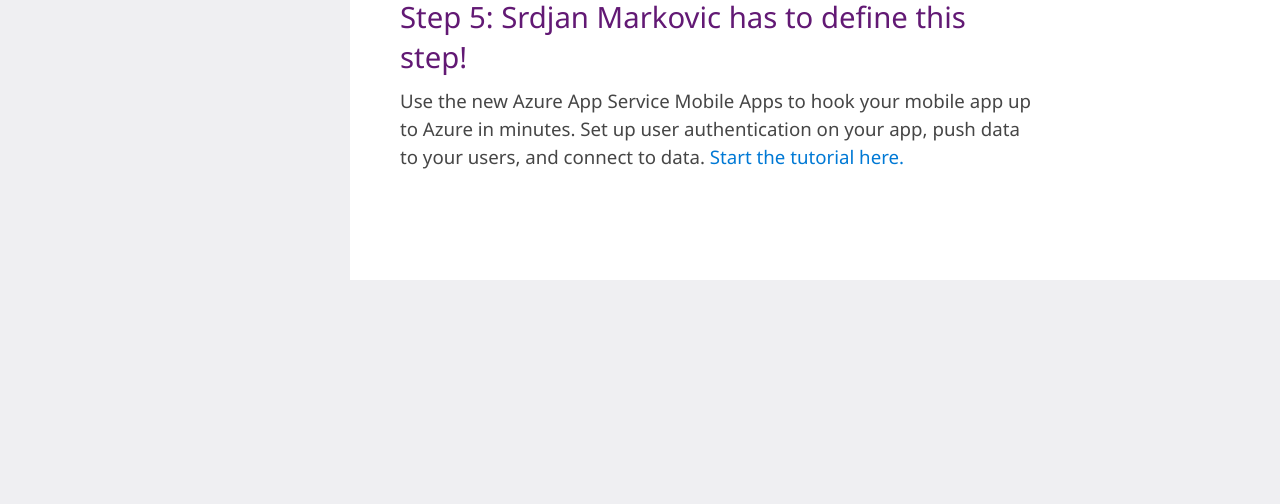
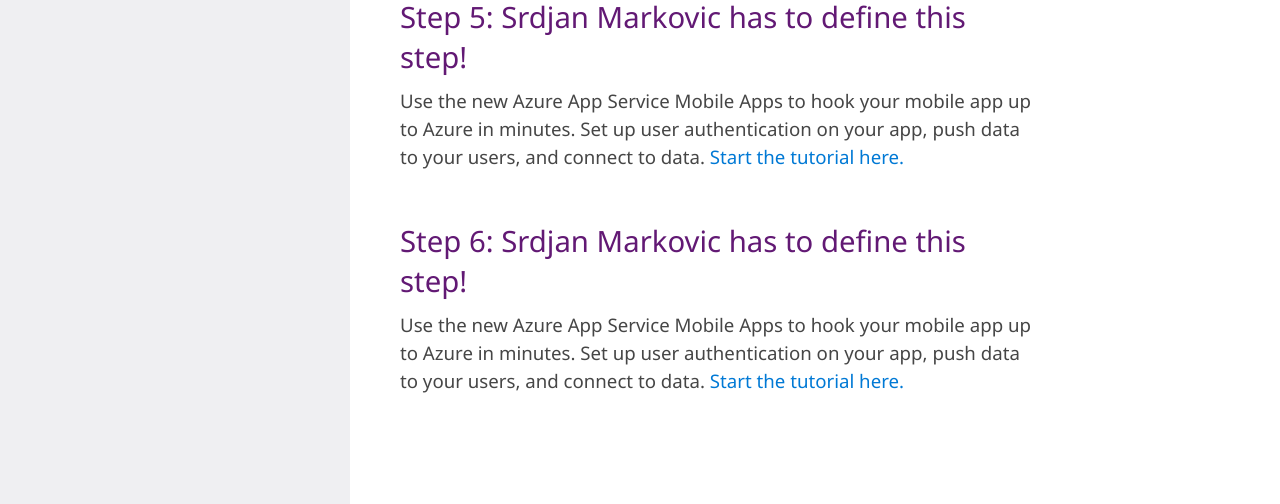
Before and after one commit to srdjanmarkovic/Cordova-jQueryMobile, a website: page CordovaApp/Project_Readme.html in a window 1280 px wide. Shown: the part 938-1442 px from the top of the page. Before the commit the page ends 1218 px from the top, so only its background shows below. Drawn offline with Linux system fonts and the light colour scheme.

Commit message:
New section added as No. 6

```diff
--- a/CordovaApp/Project_Readme.html
+++ b/CordovaApp/Project_Readme.html
@@ -197,6 +197,12 @@
 		            <p class="content-title-body">Use the new Azure App Service Mobile Apps to hook your mobile app up to Azure in minutes. Set up user authentication on your app, push data to your users, and connect to data. <a target="_blank" href="http://go.microsoft.com/fwlink/?LinkID=533127">Start the tutorial here.</a></p>
 		        </div>
 		    </div>
+		    <div class="content-block">
+		        <div class="content-text">
+		            <h1 class="content-title">Step 6: Srdjan Markovic has to define this step!</h1>
+		            <p class="content-title-body">Use the new Azure App Service Mobile Apps to hook your mobile app up to Azure in minutes. Set up user authentication on your app, push data to your users, and connect to data. <a target="_blank" href="http://go.microsoft.com/fwlink/?LinkID=533127">Start the tutorial here.</a></p>
+		        </div>
+		    </div>
 		</div>
 	</body>
 </html>
```
Lines whose indentation alone changed are shown as unchanged.
